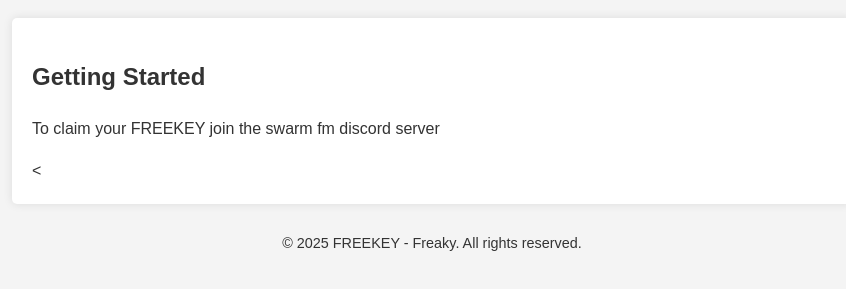
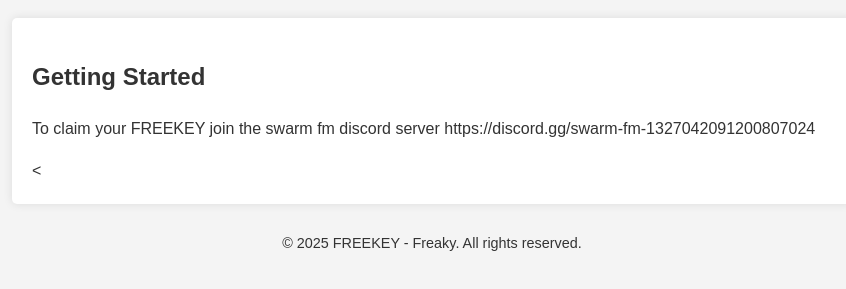
Before and after one commit to Neurosamaclipper/FREEKEY, a plain HTML site: page index.html in a window 1280 px wide. Shown: the part 97-386 px from the top of the page, without its empty margins (208-1054 px from the left). Drawn offline with Linux system fonts and the light colour scheme.

Commit message:
Update index.html

```diff
--- a/index.html
+++ b/index.html
@@ -48,7 +48,7 @@
         </p>
         <h2>Getting Started</h2>
         <p>
-            To claim your FREEKEY join the swarm fm discord server
+            To claim your FREEKEY join the swarm fm discord server https://discord.gg/swarm-fm-1327042091200807024
         </p>
         <
     </div>
```
